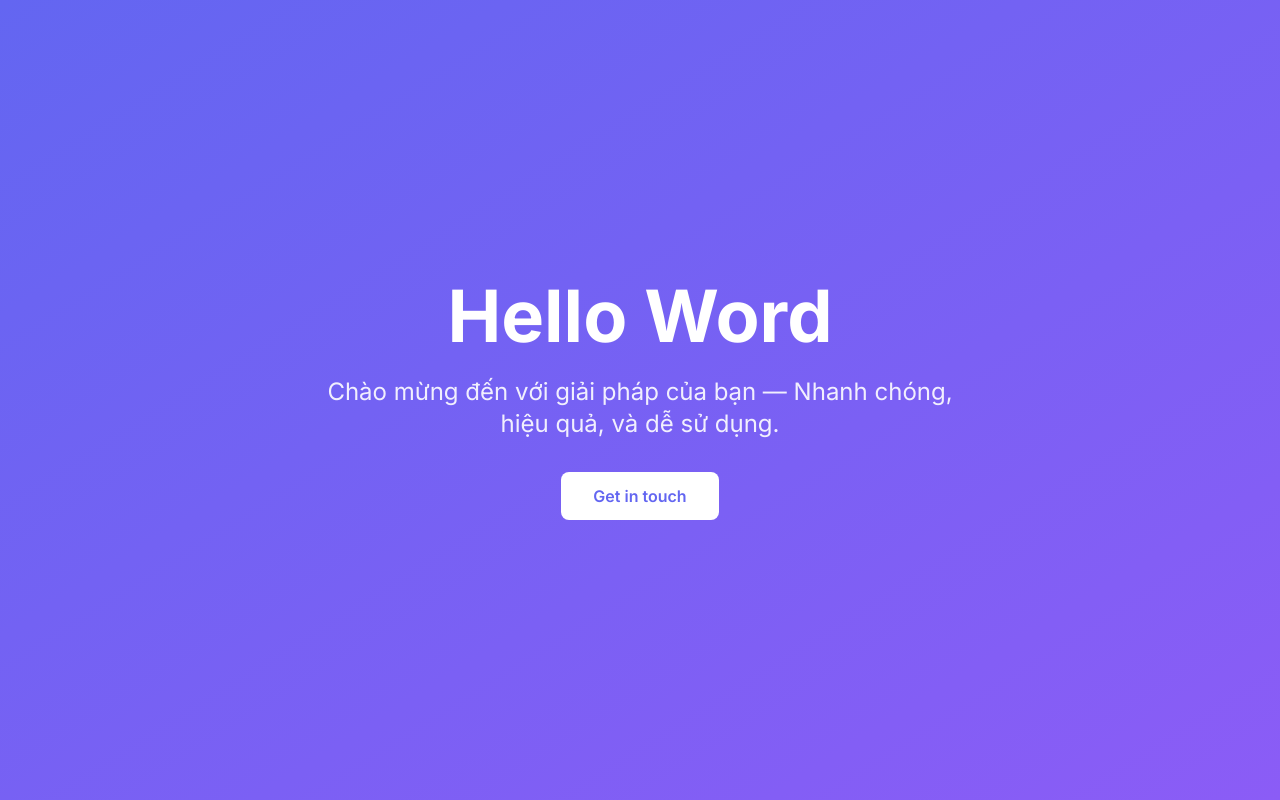
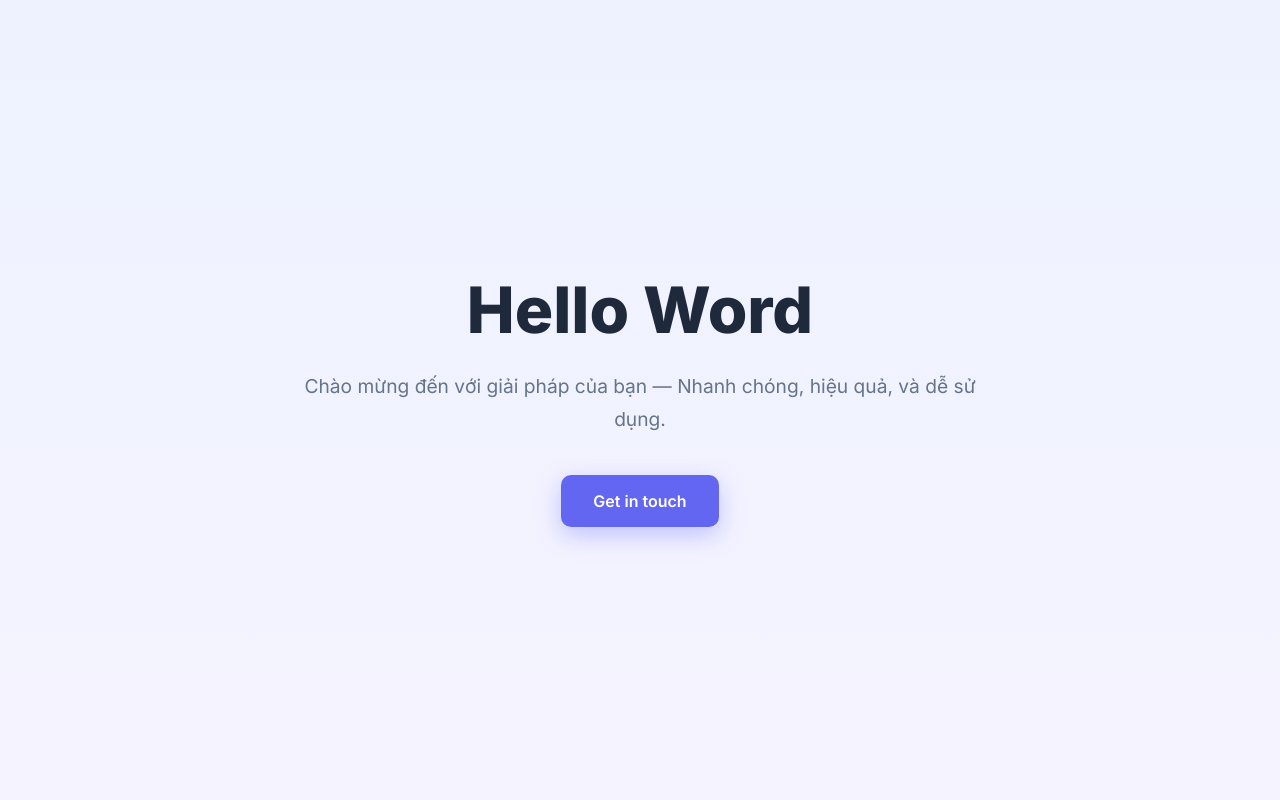
Before and after one commit to wisbidev/project-6c6270ce, a Next.js app in the folder code/frontend/: page / in a window 1280 px wide. Shown: the top 800 px of the page. Built offline with nearby package versions, Linux system fonts and the light colour scheme.

Commit message:
chore: update code/frontend/components/Hero.tsx

```diff
--- a/code/frontend/components/Hero.tsx
+++ b/code/frontend/components/Hero.tsx
@@ -1,21 +1,127 @@
+/**
+ * Hero — Full-viewport hero section.
+ *
+ * Design tokens used:
+ *   --color-illustration-bg      (#EEF2FF) — gradient start
+ *   --color-illustration-bg-end (#F5F3FF) — gradient end
+ *   --text-hero                  clamp(2.5rem, 6vw, 4rem) / 800
+ *   --text-lead-lg               1.2rem / 1.7 / 400
+ *   --color-primary             (#6366F1)
+ *   --color-primary-hover        (#4F46E5)
+ *   --color-primary-text        (#FFFFFF)
+ *   --shadow-primary             0 8px 24px rgba(99,102,241,.35)
+ *   --radius-md                 10px
+ *   --radius-xs                  4px
+ *   --duration-base              250ms
+ *   --color-focus               (#6366F1)
+ *
+ * All other values come from design/design-system.md tokens.
+ */
+
+'use client'
+
+import { useEffect, useState } from 'react'
+import { fetchHeroData, type HeroData } from '@/lib/mock/hero-section'
+import HeroSkeleton from './HeroSkeleton'
+
 export default function Hero() {
-  const scrollToContact = () => {
-    document.getElementById('contact')?.scrollIntoView({ behavior: 'smooth' })
+  const [data, setData] = useState<HeroData | null>(null)
+  const [loading, setLoading] = useState(true)
+
+  useEffect(() => {
+    fetchHeroData()
+      .then((heroData) => {
+        setData(heroData)
+      })
+      .finally(() => {
+        setLoading(false)
+      })
+  }, [])
+
+  if (loading || !data) {
+    return <HeroSkeleton />
   }
 
   return (
-    <section className="min-h-screen flex items-center justify-center bg-gradient-to-br from-brand-primary to-brand-accent text-white">
-      <div className="container mx-auto px-4 text-center">
-        <h1 className="text-5xl md:text-7xl font-bold mb-6">Hello Word</h1>
-        <p className="text-xl md:text-2xl mb-8 opacity-90 max-w-2xl mx-auto">
-          Chào mừng đến với giải pháp của bạn — Nhanh chóng, hiệu quả, và dễ sử dụng.
+    <section
+      aria-label="Hero"
+      className="min-h-screen flex items-center justify-center"
+      style={{
+        background: 'linear-gradient(180deg, var(--color-illustration-bg, #EEF2FF) 0%, var(--color-illustration-bg-end, #F5F3FF) 100%)',
+      }}
+    >
+      <div className="container mx-auto px-6 text-center">
+        {/* Headline */}
+        <h1
+          className="mb-6 text-balance"
+          style={{
+            fontSize: 'clamp(2.5rem, 6vw, 4rem)',
+            lineHeight: 1.15,
+            fontWeight: 800,
+            color: 'var(--color-text, #1E293B)',
+            fontFamily: 'var(--font-sans), system-ui, -apple-system, sans-serif',
+          }}
+        >
+          {data.headline}
+        </h1>
+
+        {/* Subtitle */}
+        <p
+          className="mb-10 max-w-2xl mx-auto"
+          style={{
+            fontSize: '1.2rem',
+            lineHeight: 1.7,
+            fontWeight: 400,
+            color: 'var(--color-text-muted, #64748B)',
+          }}
+        >
+          {data.subtitle}
         </p>
-        <button
-          onClick={scrollToContact}
-          className="bg-white text-brand-primary font-semibold py-3 px-8 rounded-lg hover:bg-gray-100 transition-colors duration-200"
+
+        {/* CTA Button */}
+        <a
+          href={data.ctaHref}
+          className="btn-primary"
+          style={{
+            display: 'inline-flex',
+            alignItems: 'center',
+            justifyContent: 'center',
+            fontSize: '1rem',
+            fontWeight: 600,
+            padding: '14px 32px',
+            borderRadius: '10px',
+            backgroundColor: 'var(--color-primary, #6366F1)',
+            color: 'var(--color-primary-text, #FFFFFF)',
+            boxShadow: 'var(--shadow-primary, 0 8px 24px rgba(99,102,241,.35))',
+            transition: 'background-color var(--duration-base, 250ms) ease, transform var(--duration-base, 250ms) ease, box-shadow var(--duration-base, 250ms) ease',
+            outline: 'none',
+          }}
+          onMouseEnter={(e) => {
+            const el = e.currentTarget
+            el.style.backgroundColor = 'var(--color-primary-hover, #4F46E5)'
+            el.style.transform = 'translateY(-2px)'
+            el.style.boxShadow = '0 12px 32px rgba(99,102,241,.4)'
+          }}
+          onMouseLeave={(e) => {
+            const el = e.currentTarget
+            el.style.backgroundColor = 'var(--color-primary, #6366F1)'
+            el.style.transform = 'translateY(0)'
+            el.style.boxShadow = 'var(--shadow-primary, 0 8px 24px rgba(99,102,241,.35))'
+          }}
+          onFocusVisible={(e) => {
+            const el = e.currentTarget
+            el.style.boxShadow = '0 0 0 4px rgba(99,102,241,.35)'
+            el.style.outline = '2px solid var(--color-focus, #6366F1)'
+            el.style.outlineOffset = '4px'
+          }}
+          onBlur={(e) => {
+            const el = e.currentTarget
+            el.style.boxShadow = 'var(--shadow-primary, 0 8px 24px rgba(99,102,241,.35))'
+            el.style.outline = 'none'
+          }}
         >
-          Get in touch
-        </button>
+          {data.ctaLabel}
+        </a>
       </div>
     </section>
   )
```
